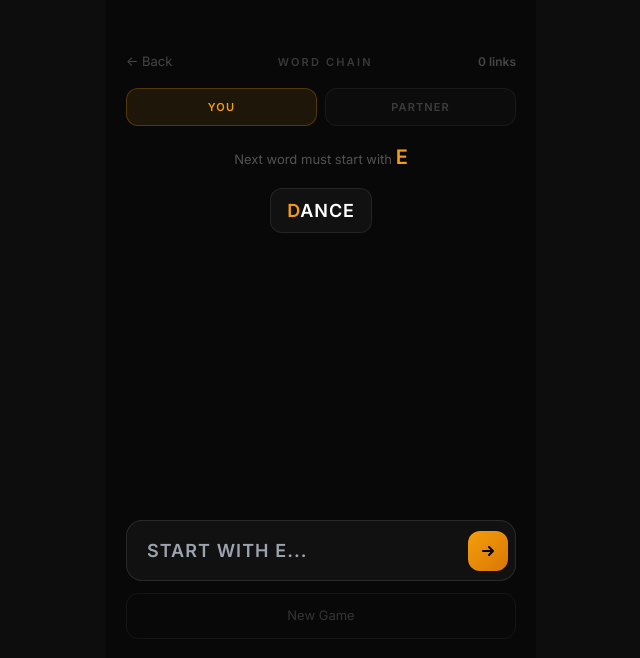
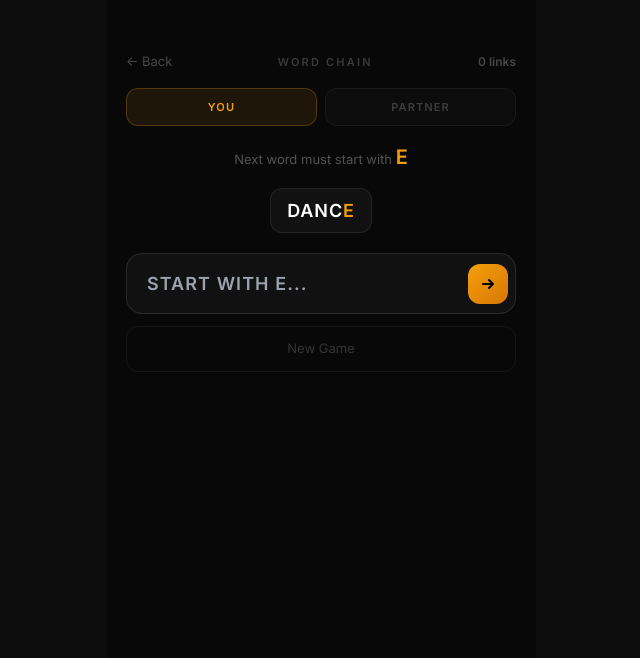
Before and after one commit to advantiqmind/Lovt, a React (Vite) app: page /game/word-chain in a window 1280 px wide. Shown: the top 658 px of the page, without its empty margins (319-959 px from the left). Built offline with nearby package versions, Linux system fonts and the light colour scheme; no server answers.

Commit message:
Fix Word Chain layout and letter highlighting, remove emoji from ThisOrThat done screen (#9)

```diff
--- a/src/pages/games/ThisOrThat.tsx
+++ b/src/pages/games/ThisOrThat.tsx
@@ -71,8 +71,11 @@ export default function ThisOrThat() {
           background: 'rgba(225,29,72,0.12)',
           border: '1px solid rgba(225,29,72,0.3)',
           display: 'flex', alignItems: 'center', justifyContent: 'center',
-          fontSize: 32,
-        }}>⚡</div>
+        }}>
+          <svg width="28" height="28" viewBox="0 0 28 28" fill="none">
+            <path d="M16 4L8 16h8l-4 8 12-14h-8l4-6z" stroke="#e11d48" strokeWidth="1.8" strokeLinecap="round" strokeLinejoin="round"/>
+          </svg>
+        </div>
         <div>
           <h2 style={{ fontSize: 32, fontWeight: 800, color: '#fff', letterSpacing: '-0.04em' }}>Done!</h2>
           <p style={{ color: 'rgba(255,255,255,0.3)', fontSize: 14, marginTop: 8 }}>{total} rounds played</p>
--- a/src/pages/games/WordChain.tsx
+++ b/src/pages/games/WordChain.tsx
@@ -104,9 +104,9 @@ export default function WordChain() {
         ref={listRef}
         style={{
           position: 'relative', zIndex: 10,
-          flex: 1, overflowY: 'auto', marginBottom: 16,
+          overflowY: 'auto', marginBottom: 16,
           display: 'flex', flexDirection: 'column', gap: 6,
-          maxHeight: '40vh',
+          maxHeight: '45vh',
           padding: '4px 0',
         }}
       >
@@ -122,19 +122,15 @@ export default function WordChain() {
               border: `1px solid ${i === 0 ? 'rgba(255,255,255,0.08)' : isYou ? accentColor + '30' : 'rgba(255,255,255,0.1)'}`,
               borderRadius: 12,
               padding: '8px 16px',
-              display: 'flex', alignItems: 'center', gap: 8,
             }}>
-              {i > 0 && (
-                <span style={{ color: 'rgba(255,255,255,0.2)', fontSize: 11 }}>{i}</span>
-              )}
               <span style={{
                 color: isLast ? '#fff' : 'rgba(255,255,255,0.6)',
                 fontWeight: isLast ? 800 : 600,
                 fontSize: isLast ? 18 : 15,
                 letterSpacing: '0.05em',
               }}>
-                <span style={{ color: isLast ? accentColor : 'rgba(255,255,255,0.3)' }}>{word[0]}</span>
-                {word.slice(1)}
+                {word.slice(0, -1)}
+                <span style={{ color: accentColor }}>{word[word.length - 1]}</span>
               </span>
             </div>
           )
```
